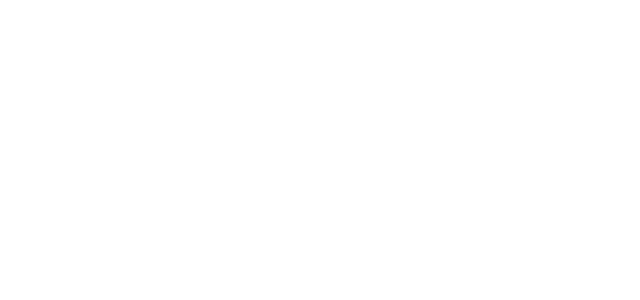
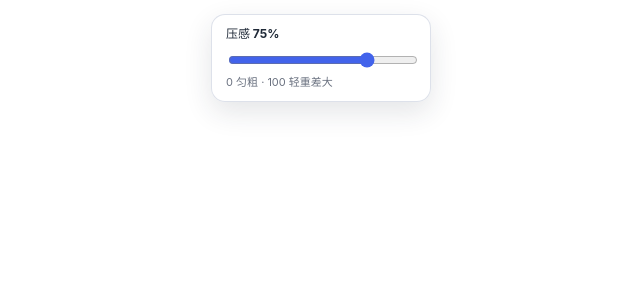
Before and after one commit to TruthOFT/NoteElectron, a React (Vite) app: page / in a window 1280 px wide. Shown: the top 300 px of the page, without its empty margins (319-959 px from the left). Built offline with nearby package versions, Linux system fonts and the light colour scheme.

Commit message:
增强笔刷压感映射
- 压感灵敏度 0～1：控制最细/最粗比例
- 死区归一 + EMA + 按笔粗限宽变化，少毛刺
- 首点线宽回填；顶栏滑条可实时试

```diff
--- a/src/brush/stroke.ts
+++ b/src/brush/stroke.ts
@@ -38,17 +38,30 @@ function filterPosition(
   };
 }
 
-function radiusFromPressure(size: number, pressure: number) {
-  // 压感只做轻调制，默认稳；避免宽噪声看起来像路径抖
-  const p = clamp(pressure, 0, 1);
-  const factor = 0.62 + 0.38 * p;
-  return Math.max(0.6, (size / 2) * factor);
+/**
+ * 压感 → 半径。
+ * sensitivity 高：轻更细、重更粗；低：接近匀粗（稳）。
+ * 线性 + 死区，不用幂曲线（中段更好控）。
+ */
+function radiusFromPressure(
+  size: number,
+  pressure: number,
+  sensitivity: number,
+) {
+  const sens = clamp(sensitivity, 0, 1);
+  // 设备压感底部/顶部常不准
+  const normalized = clamp((pressure - 0.02) / 0.93, 0, 1);
+  const minFactor = 0.55 - sens * 0.32; // 0.55 → 0.23
+  const maxFactor = 0.88 + sens * 0.22; // 0.88 → 1.10
+  const factor = minFactor + (maxFactor - minFactor) * normalized;
+  return Math.max(0.45, (size / 2) * factor);
 }
 
 export function createStroke(settings: BrushSettings): BrushStroke {
   return {
     color: settings.color,
     size: settings.size,
+    pressureSensitivity: clamp(settings.pressureSensitivity, 0, 1),
     points: [],
   };
 }
@@ -82,13 +95,27 @@ export function appendPoint(
     return false;
   }
 
+  // 压感 EMA：跟手但滤跳点；灵敏度高时略更跟
+  const pressureAlpha = 0.45 + stroke.pressureSensitivity * 0.25;
   const pressure = previous
-    ? previous.pressure * 0.35 + sample.pressure * 0.65
+    ? previous.pressure * (1 - pressureAlpha) + sample.pressure * pressureAlpha
     : sample.pressure;
-  const targetR = radiusFromPressure(stroke.size, pressure);
+  const targetR = radiusFromPressure(
+    stroke.size,
+    pressure,
+    stroke.pressureSensitivity,
+  );
+  // 每步允许变化量随笔粗，压感能跟上但不毛刺
+  const maxDelta = Math.max(0.22, stroke.size * 0.07);
   const r = previous
-    ? previous.r + clamp(targetR - previous.r, -0.35, 0.35)
+    ? previous.r + clamp(targetR - previous.r, -maxDelta, maxDelta)
     : targetR;
+
+  // 首点常 pressure=0 偏细：第二点回填
+  if (previous && stroke.points.length === 1) {
+    stroke.points[0].r = r;
+    stroke.points[0].pressure = pressure;
+  }
 
   stroke.points.push({
     x,
--- a/src/brush/types.ts
+++ b/src/brush/types.ts
@@ -11,10 +11,14 @@ export type BrushPoint = {
 export type BrushStroke = {
   color: string;
   size: number;
+  /** 0～1，越大轻重差越明显 */
+  pressureSensitivity: number;
   points: BrushPoint[];
 };
 
 export type BrushSettings = {
   color: string;
   size: number;
+  /** 0～1，默认 0.75 */
+  pressureSensitivity: number;
 };
--- a/src/brush/useBrushCanvas.ts
+++ b/src/brush/useBrushCanvas.ts
@@ -6,6 +6,7 @@ import type { BrushSettings, BrushStroke } from './types';
 const DEFAULT_SETTINGS: BrushSettings = {
   color: '#111827',
   size: 6,
+  pressureSensitivity: 0.75,
 };
 
 function resizeCanvas(canvas: HTMLCanvasElement) {
--- a/src/components/NoteCanvas.css
+++ b/src/components/NoteCanvas.css
@@ -6,6 +6,45 @@
   background-color: #fff;
   background-image: radial-gradient(#d8ddea 0.7px, transparent 0.7px);
   background-size: 20px 20px;
+}
+
+.brush-hud {
+  position: absolute;
+  top: 14px;
+  left: 50%;
+  z-index: 10;
+  display: flex;
+  min-width: 220px;
+  flex-direction: column;
+  gap: 4px;
+  padding: 10px 14px;
+  border: 1px solid rgb(218 222 232 / 90%);
+  border-radius: 14px;
+  background: rgb(255 255 255 / 92%);
+  box-shadow: 0 10px 28px rgb(32 39 61 / 12%);
+  transform: translateX(-50%);
+  backdrop-filter: blur(12px);
+  user-select: none;
+}
+
+.brush-hud-label {
+  display: flex;
+  flex-direction: column;
+  gap: 6px;
+  color: #1f2937;
+  font-size: 12px;
+  font-weight: 650;
+}
+
+.brush-hud-label input[type='range'] {
+  width: 100%;
+  accent-color: #4263eb;
+  cursor: pointer;
+}
+
+.brush-hud-hint {
+  color: #6b7280;
+  font-size: 11px;
 }
 
 .note-canvas {
--- a/src/components/NoteCanvas.tsx
+++ b/src/components/NoteCanvas.tsx
@@ -1,15 +1,33 @@
+import { useState } from 'react';
 import useBrushCanvas from '../brush/useBrushCanvas';
 import './NoteCanvas.css';
 
-/** 基础稳定笔刷：写时低延迟，抬笔等距轻平滑 */
+/** 基础稳定笔刷 + 压感 */
 export default function NoteCanvas() {
+  const [pressureSensitivity, setPressureSensitivity] = useState(0.75);
   const { committedRef, liveRef } = useBrushCanvas({
     color: '#111827',
     size: 6,
+    pressureSensitivity,
   });
 
   return (
     <div className="note-canvas-root">
+      <div className="brush-hud" onPointerDown={(event) => event.stopPropagation()}>
+        <label className="brush-hud-label">
+          压感 {Math.round(pressureSensitivity * 100)}%
+          <input
+            type="range"
+            min={0}
+            max={100}
+            value={Math.round(pressureSensitivity * 100)}
+            onChange={(event) => {
+              setPressureSensitivity(Number(event.target.value) / 100);
+            }}
+          />
+        </label>
+        <span className="brush-hud-hint">0 匀粗 · 100 轻重差大</span>
+      </div>
       <canvas ref={committedRef} className="note-canvas note-canvas-committed" />
       <canvas ref={liveRef} className="note-canvas note-canvas-live" />
     </div>
```
